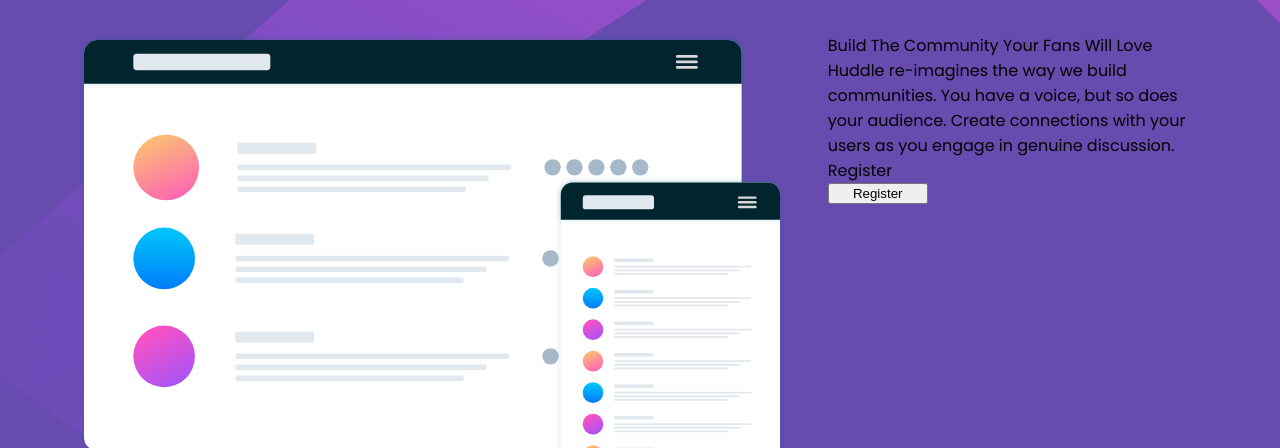
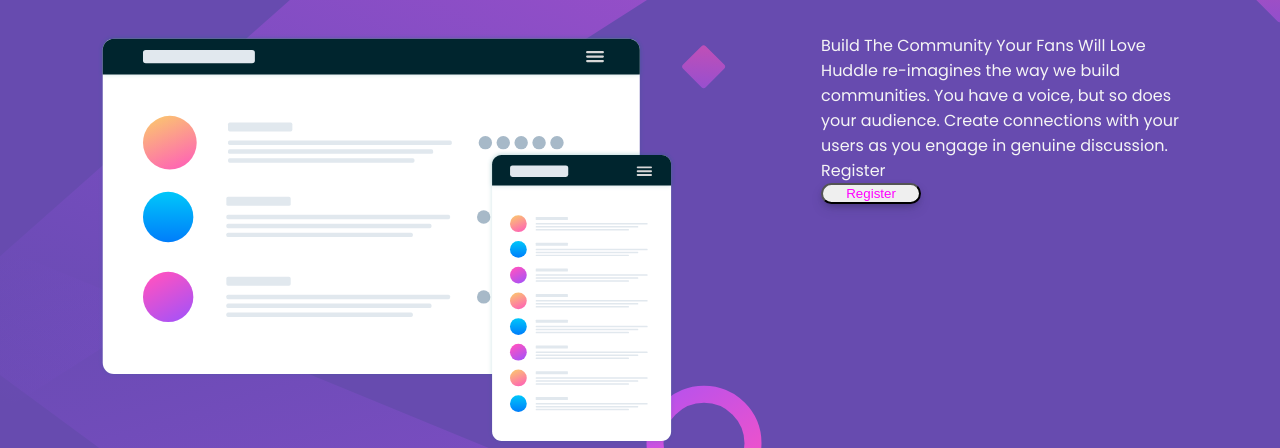
Before and after one commit to surajsarkar/huddle-landing-page-with-single-introductory-section-master, a plain HTML site: page index.html in a window 1280 px wide. Shown: the part 120-568 px from the top of the page. Drawn offline with Linux system fonts and the light colour scheme.

Commit message:
initial css commit

```diff
--- a/index.html
+++ b/index.html
@@ -36,8 +36,8 @@
         <nav><img src="images/logo.svg" alt="brand logo"></nav>
 
         <div class="small_parent">
-            <div class="mockup_img">
-                <img src="images/illustration-mockups.svg" alt="illustration-mockups">
+            <div>
+                <img class="mockup_img" src="images/illustration-mockups.svg" alt="illustration-mockups">
             </div>
 
             <div class="message">
--- a/style.css
+++ b/style.css
@@ -2,6 +2,7 @@ body {
     margin: 0;
     font-family: 'Open Sans' sans-serif;
     font-weight: 400;
+    color: whitesmoke;
 }
 
 .top_parent {
@@ -19,10 +20,12 @@ nav {
 .small_parent {
     display: grid;
     grid-template-columns: 2fr 1fr;
+    margin: 20px;
 }
 
-
-/* .mockup_img {} */
+.mockup_img {
+    width: 80%;
+}
 
 .message {
     display: flex;
@@ -32,12 +35,16 @@ nav {
 
 button {
     width: 100px;
+    color: magenta;
+    border-radius: 20px;
+    box-shadow: rgba(50, 50, 93, 0.25) 0px 6px 12px -2px, rgba(0, 0, 0, 0.3) 0px 3px 7px -3px;
 }
 
 .communicate_icons {
     display: flex;
     flex-direction: row;
     justify-content: flex-end;
+    grid-column: 1/3;
 }
 
 .fa_icons {
```
